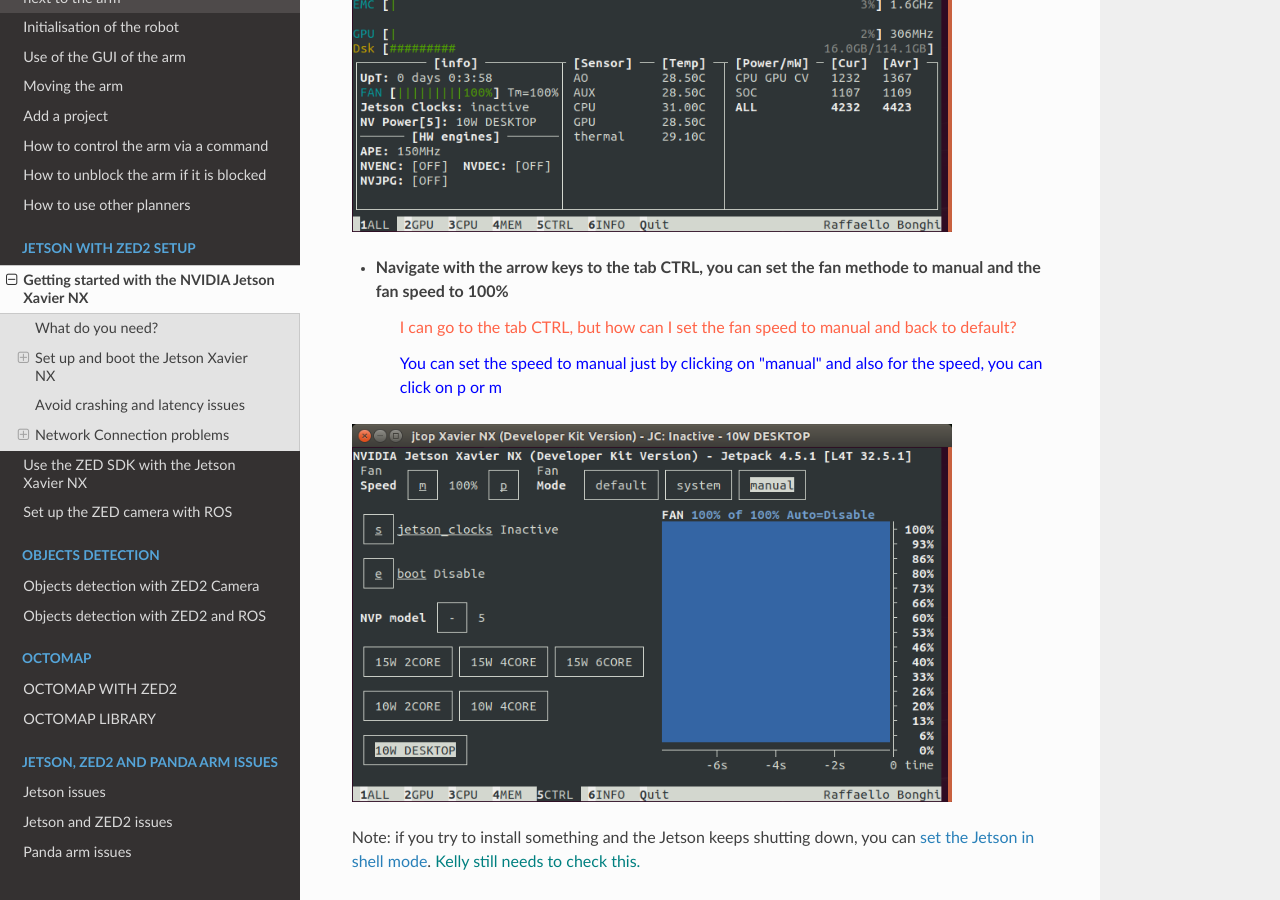
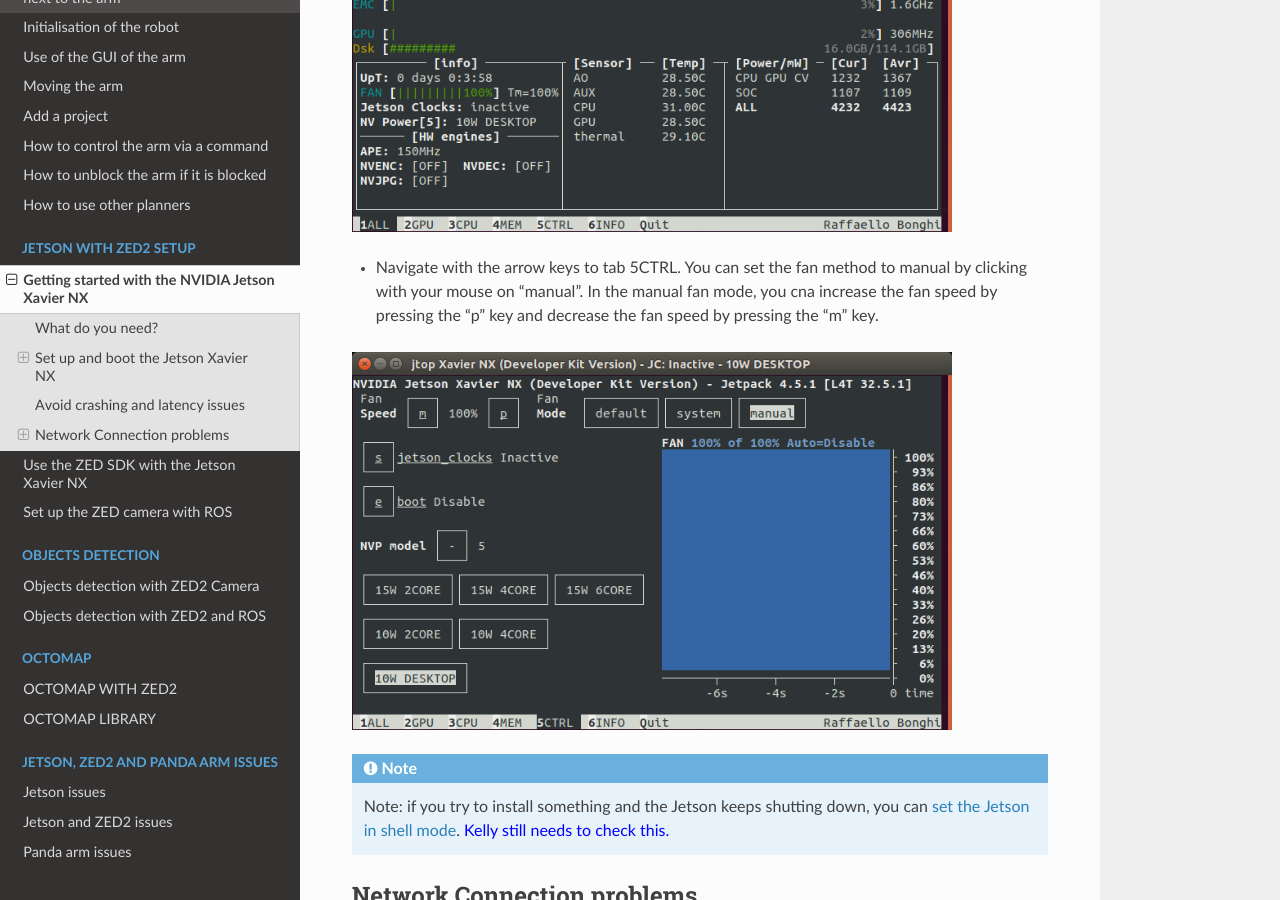
Before and after one commit to kmerckae/panda_safe_hrc_tutorial, a Sphinx documentation site: the page built from source/zed_jetson_start/jetson_setup.rst, in a window 1280 px wide and 900 px high, scrolled down 2223 px. Built offline with Sphinx 7.4.7 and the Read the Docs theme 2.0.0, drawn with Linux system fonts in a browser that asks for light colours.

Commit message:
corrections jetson setup and jetson zed based on Binjie's answers

```diff
--- a/source/zed_jetson_start/jetson_setup.rst
+++ b/source/zed_jetson_start/jetson_setup.rst
@@ -107,16 +111,17 @@ In order to reduce lags on the Jetson turn on the fan to 100%, by doing the foll
 .. image:: ./images/jtop.png
     :width: 600
 
-* Navigate with the arrow keys to the tab CTRL, you can set the fan methode to manual and the fan speed to 100%
-   :raw-html:`<font color="Tomato"> I can go to the tab CTRL, but how can I set the fan speed to manual and back to default?  </font>`
-
-   :raw-html:`<font color="Blue"> You can set the speed to manual just by clicking on "manual" and also for the speed, you can click on p or m </font>`
+* Navigate with the arrow keys to tab 5CTRL.
+  You can set the fan method to manual by clicking with your mouse on "manual".
+  In the manual fan mode, you cna increase the fan speed by pressing the "p" key and decrease the fan speed by pressing the "m" key.
 
 .. image:: ./images/jtop_fan.png
     :width: 600
 
-Note: if you try to install something and the Jetson keeps shutting down, you can :ref:`set the Jetson in shell mode<jetson_shell_mode>`.
-:raw-html:`<font color="teal"> Kelly still needs to check this.   </font>`
+
+.. note::
+   Note: if you try to install something and the Jetson keeps shutting down, you can :ref:`set the Jetson in shell mode<jetson_shell_mode>`.
+   :raw-html:`<font color="Blue"> Kelly still needs to check this.   </font>`
 
 
 
```
Also changed, not shown: other parts of source/zed_jetson_start/jetson_setup.rst (+4 -0 lines), source/zed_jetson_start/zed_jetson.rst (+32 -26 lines).
